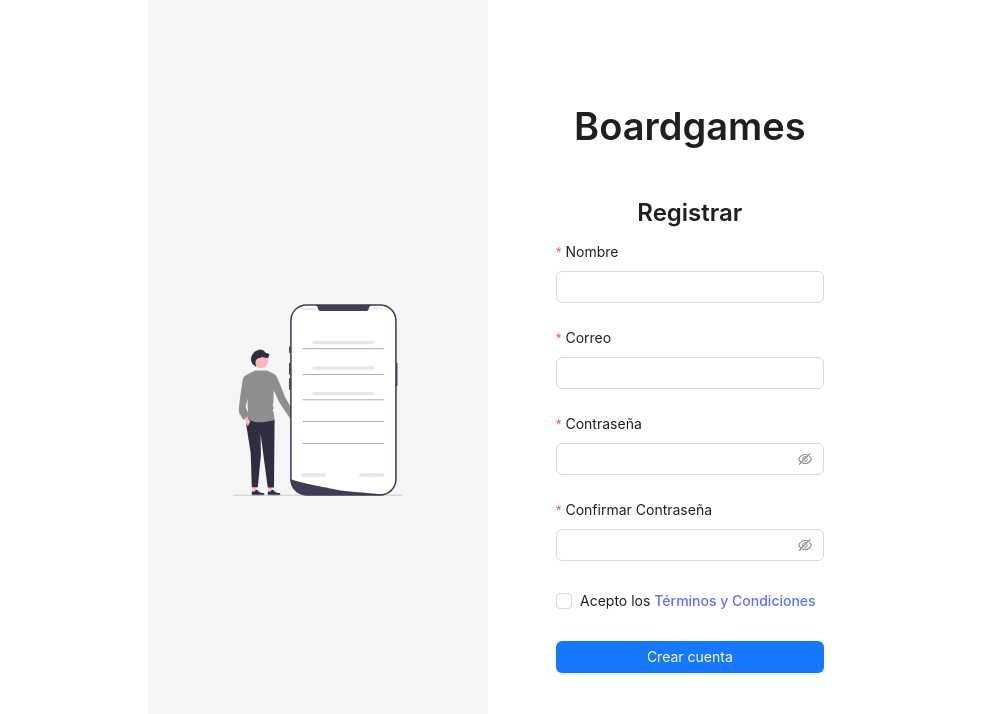
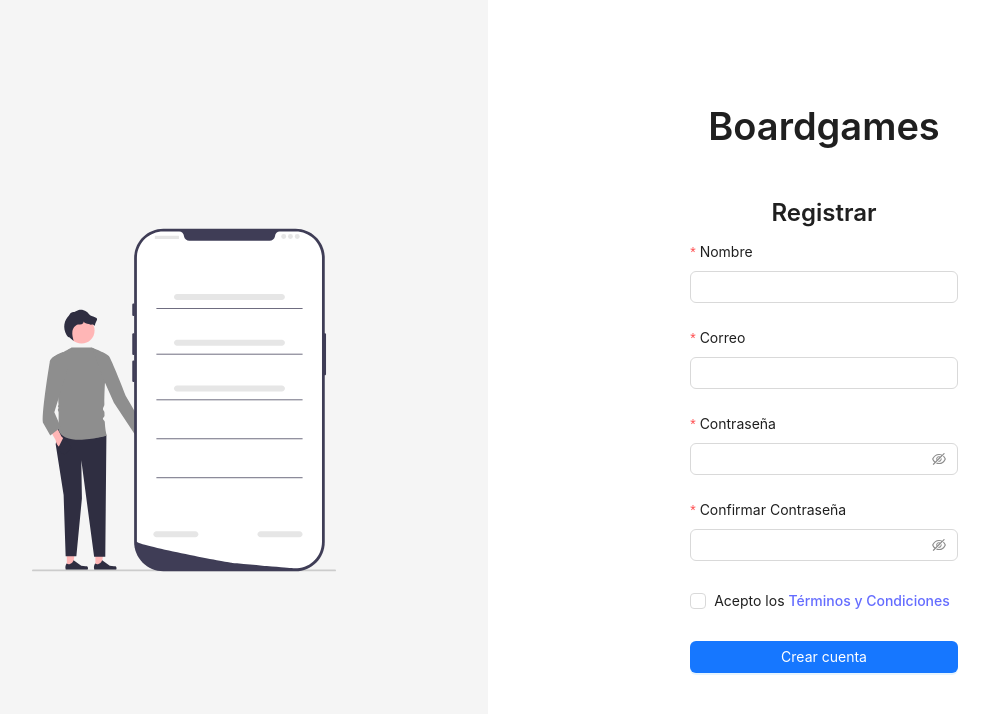
Before and after one commit to Mathiasfx/boardgame-questions, a React (Vite) app: page /register in a window 1280 px wide. Shown: the top 714 px of the page, without its empty margins (120-1109 px from the left). Built offline with nearby package versions, Linux system fonts and the light colour scheme; no server answers.

Commit message:
[UPDATE] Adjust width property in Login and Register page styles; change from 100% to 100vw for improved layout consistency

```diff
--- a/src/pages/login/LoginPage.module.css
+++ b/src/pages/login/LoginPage.module.css
@@ -3,7 +3,7 @@
     display: flex;
     flex-direction: row;
     height: 100vh;
-    width: 100%;
+    width: 100vw;
   }
 
   .imageContainer {
--- a/src/pages/register/RegisterPage.module.css
+++ b/src/pages/register/RegisterPage.module.css
@@ -2,7 +2,7 @@
     display: flex;
     flex-direction: row;
     height: 100vh;
-    width: 100%;
+    width: 100vw;
   }
 
   .imageContainer {
```
